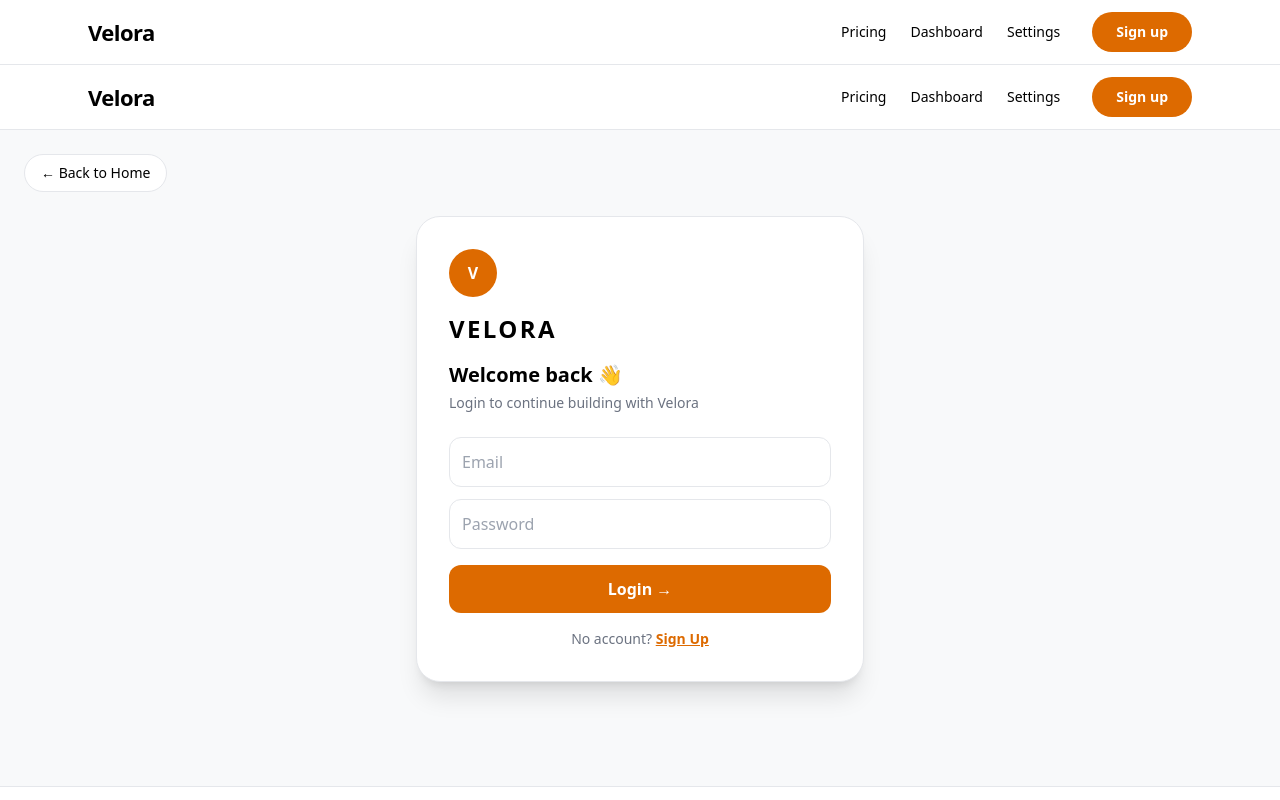
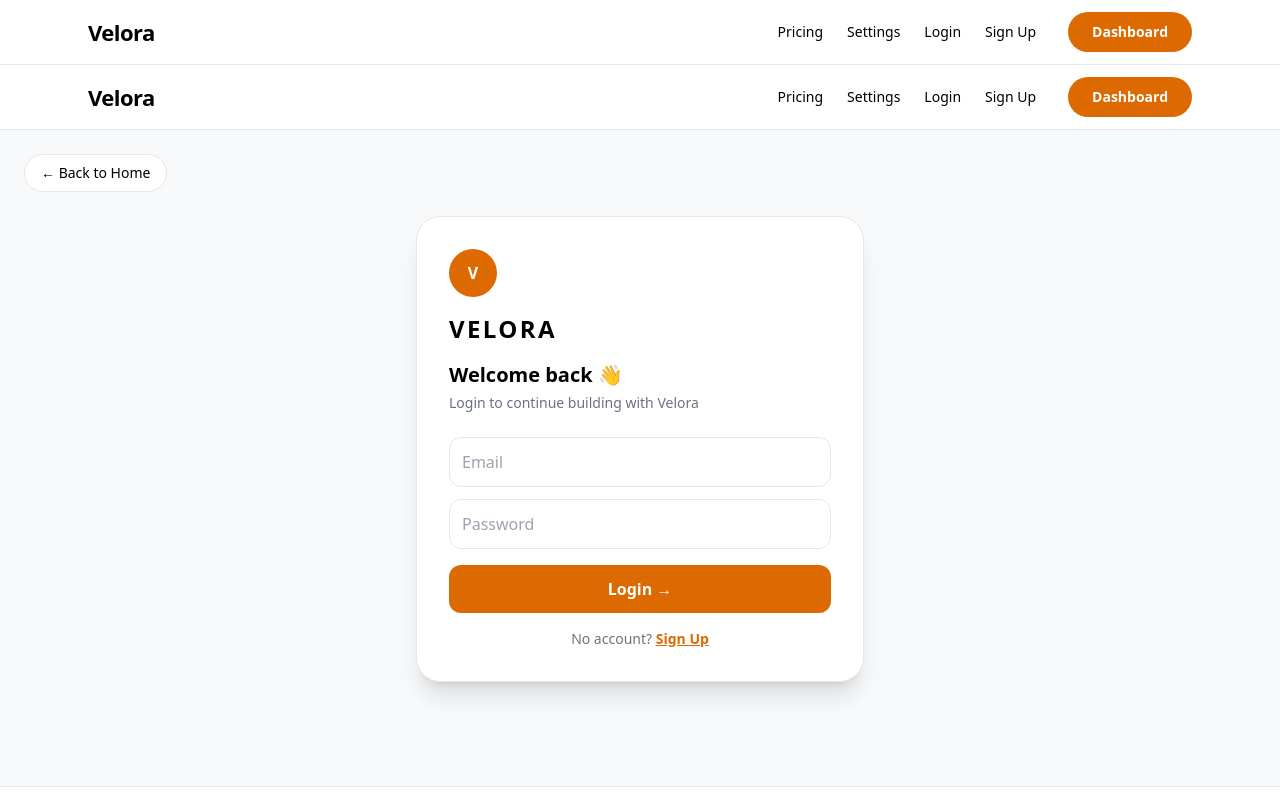
Before and after one commit to Ravs10/saas-starter-kit, a Next.js app: page /login in a window 1280 px wide. Shown: the top 800 px of the page. Built offline with nearby package versions, Linux system fonts and the light colour scheme.

Commit message:
Refactor Navbar component for improved layout and links

```diff
--- a/app/components/Navbar.tsx
+++ b/app/components/Navbar.tsx
@@ -9,46 +9,44 @@ export default function Navbar() {
   return (
     <header className="sticky top-0 z-50 w-full border-b bg-white">
       <div className="max-w-6xl mx-auto flex h-16 items-center justify-between px-6">
-        {/* Single Velora Logo */}
         <Link href="/" className="text-[22px] font-black tracking-tight">
           {SITE_CONFIG.name}
         </Link>
 
-        {/* Desktop - Signup ke saath */}
+        {/* Desktop Menu */}
         <nav className="hidden md:flex items-center gap-6 text-sm font-medium">
           <Link href="/pricing">Pricing</Link>
-          <Link href="/dashboard">Dashboard</Link>
           <Link href="/settings">Settings</Link>
+          <Link href="/login">Login</Link>
+          <Link href="/signup">Sign Up</Link>
           <Link
-            href="/signup"
-            className="ml-2 px-6 py-2.5 rounded-full text-white font-bold text-sm"
+            href="/dashboard"
+            className="ml-2 px-6 py-2.5 rounded-full text-white font-bold"
             style={{ backgroundColor: SITE_CONFIG.theme.primary }}
           >
-            Sign up
+            Dashboard
           </Link>
         </nav>
 
-        {/* Mobile Button */}
-        <button onClick={() => setOpen(!open)} className="md:hidden text-xl font-bold">
+        <button onClick={() => setOpen(!open)} className="md:hidden text-2xl">
           {open ? "✕" : "☰"}
         </button>
       </div>
 
-      {/* Mobile Menu - Signup ke saath */}
+      {/* Mobile Hamburger - Tumhare screenshot jaisa */}
       {open && (
-        <div className="md:hidden border-t bg-white px-6 py-6 flex flex-col gap-4 text-sm font-medium">
-          <Link href="/pricing" onClick={()=>setOpen(false)}>Pricing</Link>
-          <Link href="/dashboard" onClick={()=>setOpen(false)}>Dashboard</Link>
-          <Link href="/settings" onClick={()=>setOpen(false)}>Settings</Link>
-          <Link href="/privacy" onClick={()=>setOpen(false)}>Privacy</Link>
-          <Link href="/terms" onClick={()=>setOpen(false)}>Terms</Link>
+        <div className="md:hidden border-t bg-white px-6 py-2 flex flex-col text-[16px]">
+          <Link href="/pricing" onClick={()=>setOpen(false)} className="py-4 border-b">Pricing</Link>
+          <Link href="/settings" onClick={()=>setOpen(false)} className="py-4 border-b">Settings</Link>
+          <Link href="/login" onClick={()=>setOpen(false)} className="py-4 border-b">Login</Link>
+          <Link href="/signup" onClick={()=>setOpen(false)} className="py-4 border-b">Sign Up</Link>
           <Link
-            href="/signup"
+            href="/dashboard"
             onClick={()=>setOpen(false)}
-            className="mt-3 text-center px-6 py-3 rounded-full text-white font-bold"
+            className="mt-6 mb-6 text-center px-6 py-4 rounded-full text-white font-bold text-lg"
             style={{ backgroundColor: SITE_CONFIG.theme.primary }}
           >
-            Sign up
+            Dashboard
           </Link>
         </div>
       )}
```
